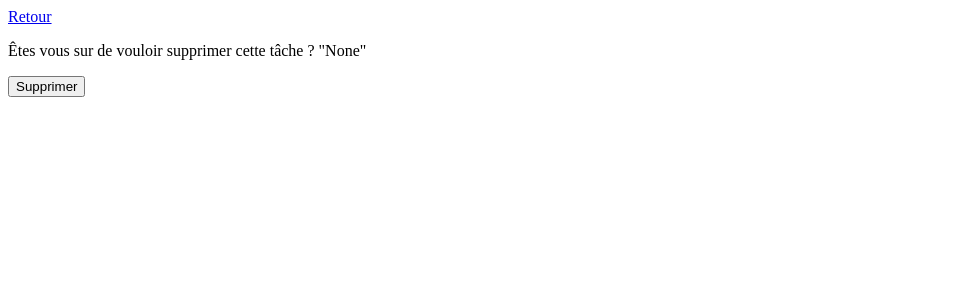
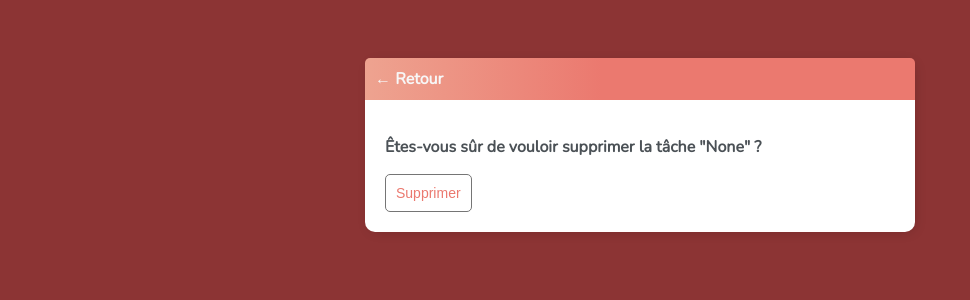
Before and after one commit to Abdouhramanhassanroble/HassanVideo, a Django app: page /task-delete/3/ in a window 1280 px wide. Shown: the top 300 px of the page, without its empty margins (0-970 px from the left). Run offline with Django 4.2, Linux system fonts and the light colour scheme; data comes from the database, SQL or seed files in the repository.

Commit message:
" Dernier changements "

```diff
--- a/videoconference/video_app/templates/joinroom.html
+++ b/videoconference/video_app/templates/joinroom.html
@@ -7,7 +7,7 @@
       <header>Rejoindre la room</header>
       <form action="{% url 'joinroom' %}" method="POST">
         {% csrf_token %}
-        <input type="text" placeholder="Enter room ID" name="roomID">
+        <input type="text" placeholder="Entrez les 4 chiffres de la ROOM" name="roomID">
         <input type="submit" class="button" value="Join">
         <center>
           {% if success %}
--- a/videoconference/video_app/templates/video_app/task_confirm_delete.html
+++ b/videoconference/video_app/templates/video_app/task_confirm_delete.html
@@ -1,6 +1,19 @@
-<a href="{% url 'tasks' %}">Retour</a>
-<form method="POST">
-    {% csrf_token %}
-    <p> Êtes vous sur de vouloir supprimer cette tâche ? "{{ task }}"  </p>
-    <input type="submit" value="Supprimer" />
-</form>
+{% extends 'video_app/main.html' %}
+{% block content %}
+
+<div class="header-bar">
+    <a href="{% url 'tasks' %}">&#8592; Retour</a>
+</div>
+
+<div class="card-body">
+    <form method="POST">
+        {% csrf_token %}
+        <p>
+         <b> Êtes-vous sûr de vouloir supprimer la tâche "{{task}}" ?</b> </p>
+        <input class="button" type="submit" value="Supprimer" />
+    </form>
+</div>
+
+
+
+{% endblock content %}
```
